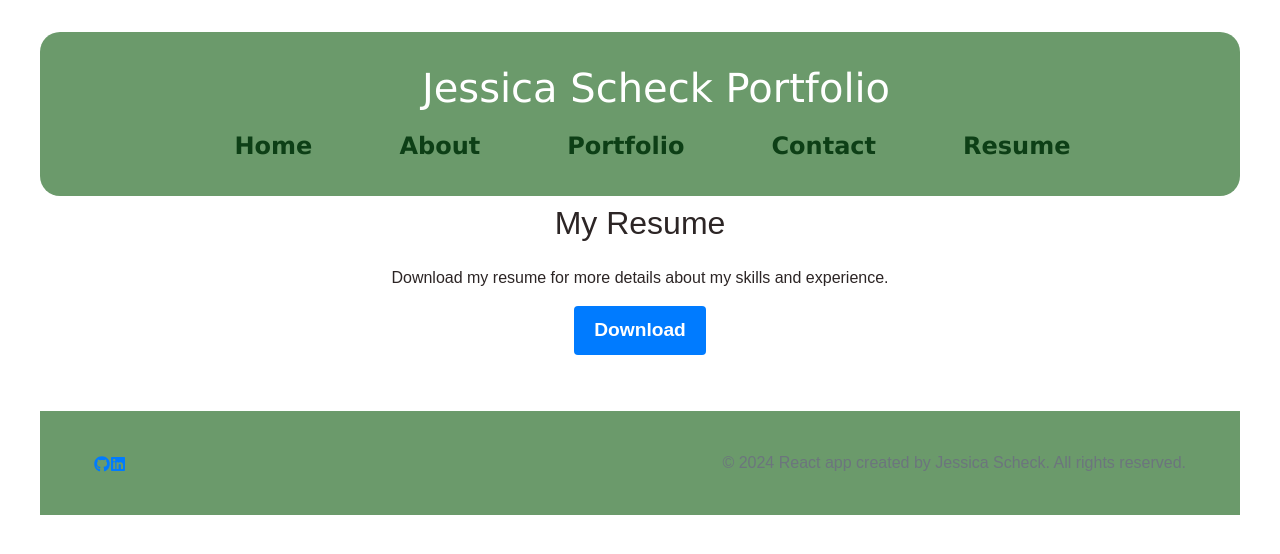
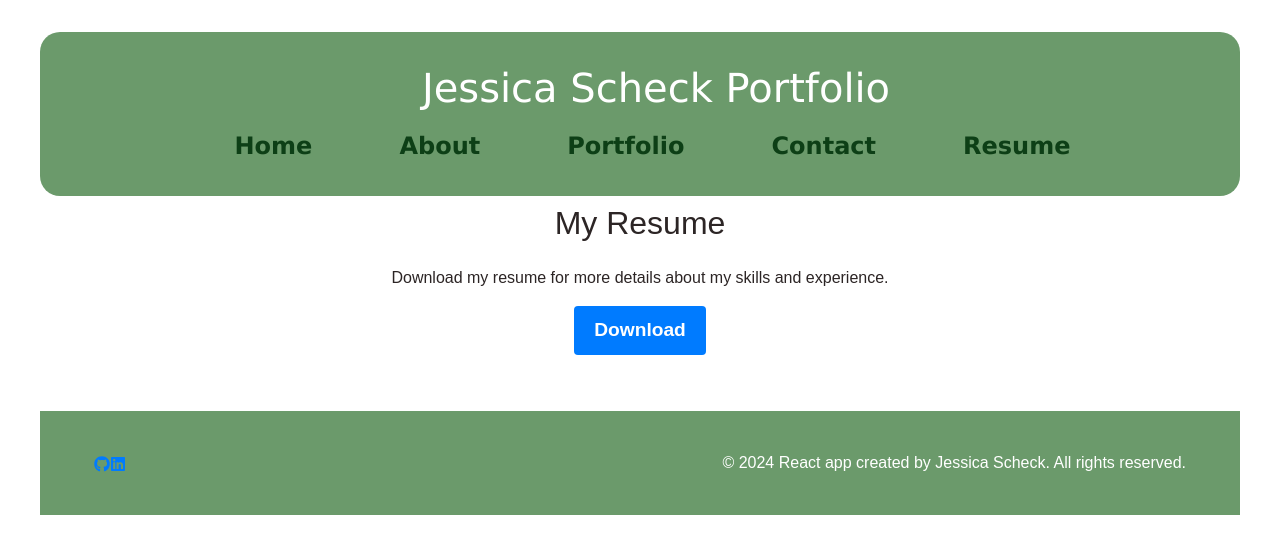
Before and after one commit to Jessmica11/react-portfolio, a React (Vite) app: page /resume in a window 1280 px wide. Shown: the top 554 px of the page. Built offline with nearby package versions, Linux system fonts and the light colour scheme; the HTML template or start-up script is replaced by a standard one.

Commit message:
fixed footer items

```diff
--- a/src/components/Footer/Footer.css
+++ b/src/components/Footer/Footer.css
@@ -9,19 +9,19 @@ footer {
     display: flex;
     flex-direction: column;
     align-items: center;
+    color: #fff;
 }
 
 .footer-icons {
     margin-top: 20px;
     display: flex;
-    gap: 24px;
+    gap: 32px;
 }
 
 .footer-icons a {
     color: #fff;
     text-decoration: none;
     font-size: 2.5rem;
-    size: 1rem;
 }
 
 .footer-icons a:hover {
--- a/src/components/Footer/Footer.jsx
+++ b/src/components/Footer/Footer.jsx
@@ -16,7 +16,7 @@ export default function Footer() {
             </a>
           </div>
           {/* I made this copyright dynamic */}
-          <p className="text-muted mb-0">© {new Date().getFullYear()} React app created by Jessica Scheck. All rights reserved.</p>
+          <p className="mb-0">© {new Date().getFullYear()} React app created by Jessica Scheck. All rights reserved.</p>
         </div>
       </div>
     </footer>
```
